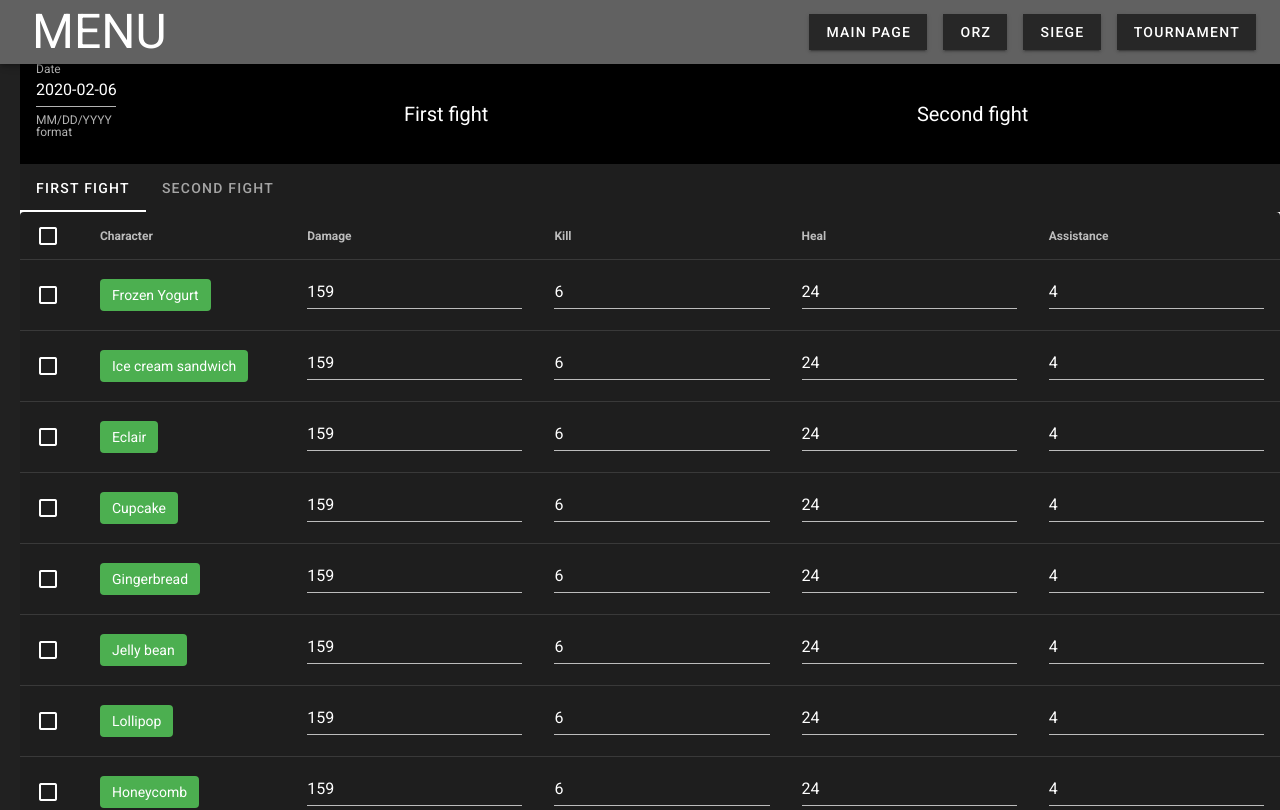
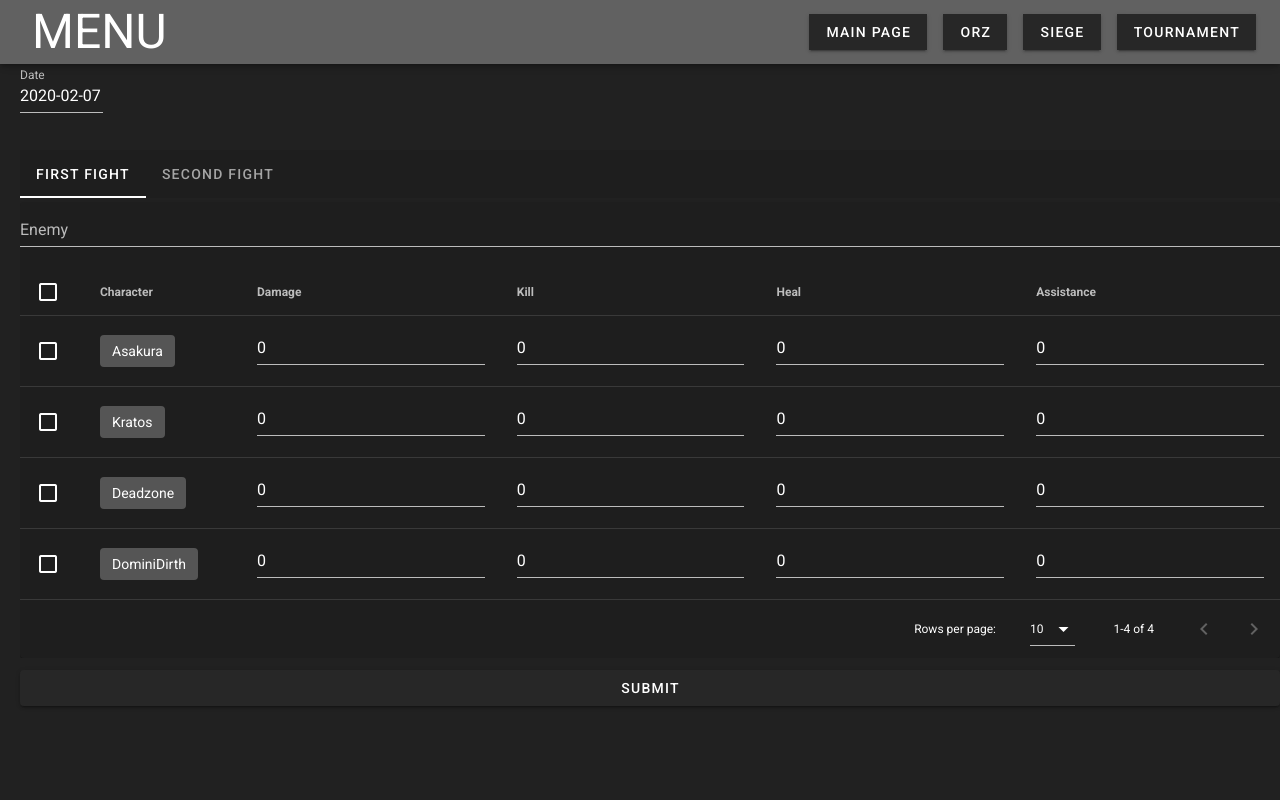
Before and after one commit to Arthkrat/RevelationMemberActivitySheet, a Vue app: page /filltournament in a window 1280 px wide. Shown: the top 810 px of the page. Built offline with nearby package versions, Linux system fonts and the light colour scheme.

Commit message:
changed fill tournament

```diff
--- a/src/components/Pages/FillTournament.vue
+++ b/src/components/Pages/FillTournament.vue
@@ -1,8 +1,6 @@
 <template>
   <v-row>
     <v-col  class="ml-5">
-      <form>
-      <v-toolbar flat color="black" height="100px">
         <v-row align="center">
           <v-col cols="1">
           <v-menu
@@ -18,7 +16,6 @@
                 <v-text-field
                   v-model="date"
                   label="Date"
-                  hint="MM/DD/YYYY format"
                   persistent-hint
                   v-on="on"
                   dark
@@ -27,31 +24,12 @@
               </template>
               <v-date-picker
                 v-model="date"
-                no-title
                 @input="menu1 = false"
-                @click:date="changeDate"
                 :allowed-dates="allowedDays"
               ></v-date-picker>
             </v-menu>
           </v-col>
-             <v-divider
-          class="mx-4 ml-10"
-          inset
-          vertical
-        ></v-divider>
-          <v-col cols="5">
-            <v-toolbar-title class="text-center white--text">First fight</v-toolbar-title>
-          </v-col>
-             <v-divider
-          class="mx-4 ml-10"
-          inset
-          vertical
-        ></v-divider>
-           <v-col cols="4">
-            <v-toolbar-title class="text-center white--text">Second fight</v-toolbar-title>
-          </v-col>
         </v-row>
-      </v-toolbar>
       <v-tabs dark>
         <v-tab background-color="black">
           First fight
@@ -59,259 +37,146 @@
         <v-tab >
           Second fight
         </v-tab>
-        <v-tab-item >
+        <v-tab-item style="background-color: #212121">
+
           <v-data-table
-            v-model="selected"
-            :headers="headersFirstFight"
-            :items="desserts"
+            v-model="selectedFirst"
+            :headers="headers"
+            :items="presenceFirst"
             :single-select="singleSelect"
             item-key="name"
             show-select
             class="elevation-1"
             dark
           >
-          <template v-slot:item.name="{ item }">
-              <v-chip label :color="getColor(item.name)" dark>{{ item.name }}</v-chip>
+            <template v-slot:top>
+              <v-text-field type="text" v-model="enemyFirst" label="Enemy"></v-text-field>
             </template>
-            <template v-slot:item.damage_first="{ item }">
-              <v-text-field type="number" v-model.number="item.damage_first"></v-text-field>
+            <template v-slot:item.name="{ item }">
+              <v-chip label dark>{{ item.name }}</v-chip>
             </template>
-            <template v-slot:item.kill_first="{ item }">
-              <v-text-field type="number" v-model.number="item.kill_first"></v-text-field>
+            <template v-slot:item.damage="{ item }">
+              <v-text-field type="number" v-model.number="item.damage"></v-text-field>
             </template>
-            <template v-slot:item.heal_first="{ item }">
-              <v-text-field type="number" v-model.number="item.heal_first"></v-text-field>
+            <template v-slot:item.kill="{ item }">
+              <v-text-field type="number" v-model.number="item.kill"></v-text-field>
             </template>
-            <template v-slot:item.assistance_first="{ item }">
-              <v-text-field type="number" v-model.number="item.assistance_first"></v-text-field>
+            <template v-slot:item.heal="{ item }">
+              <v-text-field type="number" v-model.number="item.heal"></v-text-field>
+            </template>
+            <template v-slot:item.assists="{ item }">
+              <v-text-field type="number" v-model.number="item.assists"></v-text-field>
             </template>
           </v-data-table>
-
         </v-tab-item>
-        <v-tab-item>
+        <v-tab-item style="background-color: #212121">
            <v-data-table
-              v-model="selected"
-              :headers="headersSecondFight"
-              :items="desserts"
+              v-model="selectedSecond"
+              :headers="headers"
+              :items="presenceSecond"
               :single-select="singleSelect"
               item-key="name"
               show-select
               class="elevation-1"
               dark
             >
-            <template v-slot:item.damage_second="{ item }">
-              <v-text-field type="number" v-model.number="item.damage_second"></v-text-field>
+          <template v-slot:top>
+            <v-text-field type="text" v-model="enemySecond" label="Enemy"></v-text-field>
+          </template>
+          <template v-slot:item.name="{ item }">
+              <v-chip label dark>{{ item.name }}</v-chip>
             </template>
-            <template v-slot:item.kill_second="{ item }">
-              <v-text-field type="number" v-model.number="item.kill_second"></v-text-field>
+            <template v-slot:item.damage="{ item }">
+              <v-text-field type="number" v-model.number="item.damage"></v-text-field>
             </template>
-            <template v-slot:item.heal_second="{ item }">
-              <v-text-field type="number" v-model.number="item.heal_second"></v-text-field>
+            <template v-slot:item.kill="{ item }">
+              <v-text-field type="number" v-model.number="item.kill"></v-text-field>
             </template>
-            <template v-slot:item.assistance_second="{ item }">
-              <v-text-field type="number" v-model.number="item.assistance_second"></v-text-field>
+            <template v-slot:item.heal="{ item }">
+              <v-text-field type="number" v-model.number="item.heal"></v-text-field>
+            </template>
+            <template v-slot:item.assists="{ item }">
+              <v-text-field type="number" v-model.number="item.assists"></v-text-field>
             </template>
           </v-data-table>
         </v-tab-item>
       </v-tabs>
-        <v-btn dark width="100%" class="mt-3">submit</v-btn>
-      </form>
+        <v-btn dark width="100%" class="mt-3" @click="submitTournament">submit</v-btn>
     </v-col>
   </v-row>
 </template>
 <script>
 import moment from "moment";
-import { mapGetters } from "vuex";
+import { mapGetters, mapActions } from "vuex";
 export default {
   data() {
     return {
-      date: "2020-02-06",
+      date: "2020-02-07",
+      enemyFirst: '',
+      enemySecond: '',
       menu1: false,
       menu2: false,
       checkedAll: false,
-      presence: [],
+      presenceFirst: [],
+      presenceSecond: [],
       singleSelect: false,
-        selected: [],
-        headersFirstFight: [
+        selectedFirst: [],
+        selectedSecond: [],
+        headers: [
           {
             text: 'Character',
             align: 'left',
             sortable: false,
             value: 'name',
           },
-          { text: 'Damage', value: 'damage_first' },
-          { text: 'Kill', value: 'kill_first' },
-          { text: 'Heal', value: 'heal_first' },
-          { text: 'Assistance', value: 'assistance_first' }
-        ],
-        headersSecondFight: [
-          {
-            text: 'Character',
-            align: 'left',
-            sortable: false,
-            value: 'name',
-          },
-          { text: 'Damage', value: 'damage_second' },
-          { text: 'Kill', value: 'kill_second' },
-          { text: 'Heal', value: 'heal_second' },
-          { text: 'Assistance', value: 'assistance_second' },
-        ],
-        desserts: [
-          {
-            name: 'Frozen Yogurt',
-            damage_first: 159,
-            damage_second: 159,
-            kill_first: 6.0,
-            kill_second: 6.0,
-            heal_first: 24,
-            heal_second: 24,
-            assistance_first: 4.0,
-            assistance_second: 4.0,
-          },
-          {
-            name: 'Ice cream sandwich',
-             damage_first: 159,
-            damage_second: 159,
-            kill_first: 6.0,
-            kill_second: 6.0,
-            heal_first: 24,
-            heal_second: 24,
-            assistance_first: 4.0,
-            assistance_second: 4.0,
-          },
-          {
-            name: 'Eclair',
-             damage_first: 159,
-            damage_second: 159,
-            kill_first: 6.0,
-            kill_second: 6.0,
-            heal_first: 24,
-            heal_second: 24,
-            assistance_first: 4.0,
-            assistance_second: 4.0,
-          },
-          {
-            name: 'Cupcake',
-             damage_first: 159,
-            damage_second: 159,
-            kill_first: 6.0,
-            kill_second: 6.0,
-            heal_first: 24,
-            heal_second: 24,
-            assistance_first: 4.0,
-            assistance_second: 4.0,
-          },
-          {
-            name: 'Gingerbread',
-            damage_first: 159,
-            damage_second: 159,
-            kill_first: 6.0,
-            kill_second: 6.0,
-            heal_first: 24,
-            heal_second: 24,
-            assistance_first: 4.0,
-            assistance_second: 4.0,
-          },
-          {
-            name: 'Jelly bean',
-             damage_first: 159,
-            damage_second: 159,
-            kill_first: 6.0,
-            kill_second: 6.0,
-            heal_first: 24,
-            heal_second: 24,
-            assistance_first: 4.0,
-            assistance_second: 4.0,
-          },
-          {
-            name: 'Lollipop',
-            damage_first: 159,
-            damage_second: 159,
-            kill_first: 6.0,
-            kill_second: 6.0,
-            heal_first: 24,
-            heal_second: 24,
-            assistance_first: 4.0,
-            assistance_second: 4.0,
-          },
-          {
-            name: 'Honeycomb',
-             damage_first: 159,
-            damage_second: 159,
-            kill_first: 6.0,
-            kill_second: 6.0,
-            heal_first: 24,
-            heal_second: 24,
-            assistance_first: 4.0,
-            assistance_second: 4.0,
-          },
-          {
-            name: 'Donut',
-            damage_first: 159,
-            damage_second: 159,
-            kill_first: 6.0,
-            kill_second: 6.0,
-            heal_first: 24,
-            heal_second: 24,
-            assistance_first: 4.0,
-            assistance_second: 4.0,
-          },
-          {
-            name: 'KitKat',
-             damage_first: 159,
-            damage_second: 159,
-            kill_first: 6.0,
-            kill_second: 6.0,
-            heal_first: 24,
-            heal_second: 24,
-            assistance_first: 4.0,
-            assistance_second: 4.0,
-          },
-        ],
+          { text: 'Damage', value: 'damage' },
+          { text: 'Kill', value: 'kill' },
+          { text: 'Heal', value: 'heal' },
+          { text: 'Assistance', value: 'assists' }
+        ]
     };
   },
   computed: {
-    ...mapGetters(["mates", "getOrz"]),
-    computedDateFormatted() {
-      return this.formatDate(this.date);
+    ...mapGetters(["getTournament", 'guildMates']),
+    getTournamentFirstFight() {
+      return this.getTournament(this.date).presence.firstFight
     },
-  },
-  watch: {
-    date() {
-      this.dateFormatted = this.formatDate(this.date);
+    getTournamentSecondFight() {
+      return this.getTournament(this.date).presence.secondFight
     }
   },
   created() {
-    this.presence = this.getOrz(this.date).presence;
+    this.presenceFirst = [...this.guildMates]
+    this.presenceSecond   = [...this.guildMates]
+    this.presenceFirst = this.mapArray(this.presenceFirst)
+    this.presenceSecond = this.mapArray(this.presenceSecond)
   },
   methods: {
-    getColor (color) {
-        if (color > 400) return 'red'
-        else if (color > 200) return 'orange'
-        else return 'green'
+    ...mapActions(['SETTOURNAMENT']),
+      allowedDays(val) {
+           return moment(val).format('dddd, MMMM Do YYYY').split(',')[0] === 'Friday'
       },
-    changeDate(){
-      this.checkedAll = false
-       this.presence = this.getOrz(this.date).presence;
-    },
-    allowedDays(val) {
-      return (
-        moment(val)
-          .format("dddd, MMMM Do YYYY")
-          .split(",")[0] === "Thursday"
-      );
-    },
-    formatDate(date) {
-      if (!date) return null;
-
-      const [year, month, day] = date.split("-");
-      return `${month}/${day}/${year}`;
-    },
-    parseDate(date) {
-      if (!date) return null;
-      const [month, day, year] = date.split("/");
-      return `${year}-${month.padStart(2, "0")}-${day.padStart(2, "0")}`;
-    }
+      submitTournament() {
+        this.SETTOURNAMENT({
+          date: this.date,
+          firstFight: this.selectedFirst,
+          secondFight: this.selectedSecond,
+          firstEnemy: this.enemyFirst,
+          secondEnemy: this.enemySecond,
+          firstWin: true,
+          secondWin: false
+        })
+      },
+      mapArray(array) {
+       return array.map(item =>
+      ({
+        'name': item,
+        'damage': 0,
+        'kill': 0,
+        'heal': 0,
+        'assists': 0
+        }))
+      }
   }
 };
 </script>
--- a/src/components/Shared/MemberList.vue
+++ b/src/components/Shared/MemberList.vue
@@ -63,7 +63,7 @@
 
             <v-divider class="white" v-if="memberClass"></v-divider>
 
-            <v-row  v-for="(mate, index) in mates" :key="`mate-${index}`" class="text-center" >
+            <v-row  v-for="(mate, index) in guildMates" :key="`mate-${index}`" class="text-center" >
 
                 <v-col @click.stop="show" :class="`${mate.classColor} black--text`" v-if="member" >
                     <span @click="showMe(mate)">
@@ -208,11 +208,11 @@ export default {
         },
         compareMemberTournament(mate, date, fightNumber) {
             if(fightNumber === 1)
-                return Object.keys(this.getTournament(date).presence.firstFight).indexOf(mate) !== -1 ? true : false
+                return this.getTournament(date).presence.firstFight.filter(item => item.name === mate) !== undefined ? true : false
             else if (fightNumber === 2)
-                return Object.keys(this.getTournament(date).presence.secondFight).indexOf(mate) !== -1 ? true : false
-            else if (fightNumber === 'stock')
-                return this.getTournament(date).presence.stock.indexOf(mate) !== -1 ? true : false
+                return this.getTournament(date).presence.secondFight.filter(item => item.name === mate) !== undefined  ? true : false
+            // else if (fightNumber === 'stock')
+            //     return this.getTournament(date).presence.stock.indexOf(mate) !== -1 ? true : false
         },
         getActivityPercentOrz(mate) {
                 let activityPercent = 0
@@ -225,9 +225,8 @@ export default {
         getActivityPercentTournament(mate) {
             let activityPercent = 0
             for(let date of this.datesArray) {
-                if(
-                Object.keys(this.getTournament(date).presence.firstFight).indexOf(mate) !== -1 ||
-                Object.keys(this.getTournament(date).presence.secondFight).indexOf(mate) !== -1 ||
+                if(this.getTournament(date).presence.firstFight.filter(item => item.name === mate) !== undefined ||
+                this.getTournament(date).presence.secondFight.filter(item => item.name === mate) !== undefined ||
                 this.getTournament(date).presence.stock.indexOf(mate) !== -1
                 )
                     activityPercent +=1
@@ -293,7 +292,7 @@ export default {
         checkValue: Array
     },
     computed: {
-        ...mapGetters(['mates', 'getOrz', 'getTournament', 'getSiege'])
+        ...mapGetters(['mates', 'getOrz', 'getTournament', 'getSiege', 'guildMates'])
     }
 }
 </script>
--- a/src/store/mainPage.js
+++ b/src/store/mainPage.js
@@ -1,5 +1,8 @@
 export default {
     state: {
+        guildMates: [
+            'Asakura', 'Kratos', 'Deadzone', 'DominiDirth'
+        ],
         counter : [
             {
                 name: 'Knight',
@@ -144,6 +147,9 @@ export default {
         },
         getRules(state) {
             return state.rulesCard
+        },
+        guildMates(state) {
+            return state.guildMates
         }
 
     },
--- a/src/store/tournament.js
+++ b/src/store/tournament.js
@@ -1,87 +1,99 @@
+/* eslint-disable no-console */
 export default {
     state: {
         tournament: {
             '2020-02-07': {
                 presence: {
-                    firstFight: {
-                        'Kratos' : {
+                    firstFight: [
+                        {
+                            name: 'Kratos',
                             damage: '1001000',
                             kills: '100',
                             heal: '500000',
                             assists: '500',
 
                         },
-                        'sailorFkkyou' : {
+                        {
+                            name: 'sailorFkkyou',
                             damage: '10000000',
                             kills: '100',
                             heal: '500000',
                             assists: '500',
 
                         },
-                        'Asakura' : {
+                        {
+                            name: 'Asakura',
                             damage: '10000000',
                             kills: '100',
                             heal: '500000',
                             assists: '500',
 
                         },
-                        'Softporn' : {
+                        {
+                            name: 'Softporn',
                             damage: '10000000',
                             kills: '100',
                             heal: '500000',
                             assists: '500',
 
                         },
-                        'PupamegaPidaras' : {
+                        {
+                            name: 'PupamegaPidaras',
                             damage: '100000000123',
                             kills: '100123',
                             heal: '500000',
                             assists: '50012'
-                        },
-                    },
-                    secondFight: {
-                        'Kratos' : {
+                        }
+                    ],
+                    secondFight : [
+                        {
+                            name: 'Kratos',
                             damage: '1001000',
                             kills: '100',
                             heal: '500000',
                             assists: '500',
 
                         },
-                        'Deadzone' : {
+                        {
+                            name: 'Deadzone',
                             damage: '1012000',
                             kills: '100',
                             heal: '500000',
                             assists: '500',
 
                         },
-                        'RibaFugu' : {
+                        {
+                            name: 'RibaFugu',
                             damage: '10000000',
                             kills: '100',
                             heal: '500000',
                             assists: '500',
 
                         },
-                        'Asakura' : {
+                        {
+                            name: 'Asakura',
                             damage: '10000000',
                             kills: '100',
                             heal: '500000',
                             assists: '500',
 
                         },
-                        'Softporn' : {
+                        {
+                            name: 'Softporn',
                             damage: '10000000',
                             kills: '100',
                             heal: '500000',
                             assists: '500',
 
                         },
-                        'PupamegaPidaras' : {
+                        {
+                            name: 'PupamegaPidaras',
                             damage: '100000000123',
                             kills: '100123',
                             heal: '500000',
                             assists: '50012'
                         }
-                    },
+                    ],
                     stock: ['Fluder', 'MoonRi', 'Aserty']
 
                 },
@@ -385,5 +397,27 @@ export default {
         getTournament: state => date => {
             return state.tournament[`${date}`]
           }
+    },
+    mutations: {
+        setTournament(state, payload) {
+            state.tournament[`${payload.date}`] = {}
+            state.tournament[`${payload.date}`].presence = {},
+            state.tournament[`${payload.date}`].presence.firstFight = [],
+            state.tournament[`${payload.date}`].presence.secondFight = [],
+            state.tournament[payload.date].presence.stock = []
+            state.tournament[`${payload.date}`].presence.firstFight = payload.firstFight
+            state.tournament[payload.date].presence.secondFight = payload.secondFight
+            state.tournament[payload.date].presence.firstEnemy = payload.firstEnemy
+            state.tournament[payload.date].presence.secondEnemy = payload.secondEnemy
+            state.tournament[payload.date].presence.stock = payload.stock
+            state.tournament[payload.date].presence.firstWin = payload.firstWin
+            state.tournament[payload.date].presence.secondWin = payload.secondWin
+
+        }
+    },
+    actions: {
+        SETTOURNAMENT({commit}, payload) {
+            commit('setTournament', payload)
+        }
     }
 }
```
